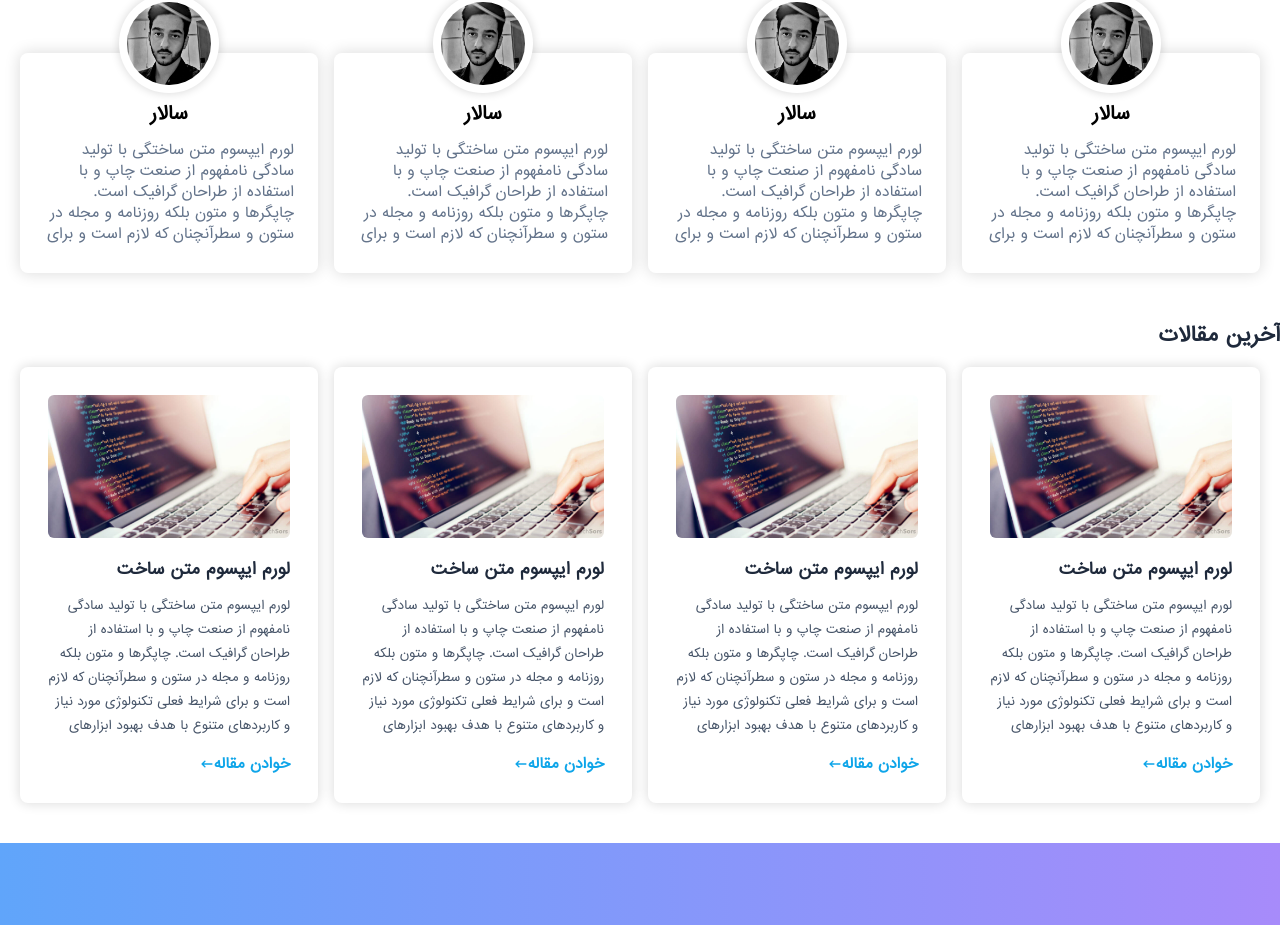
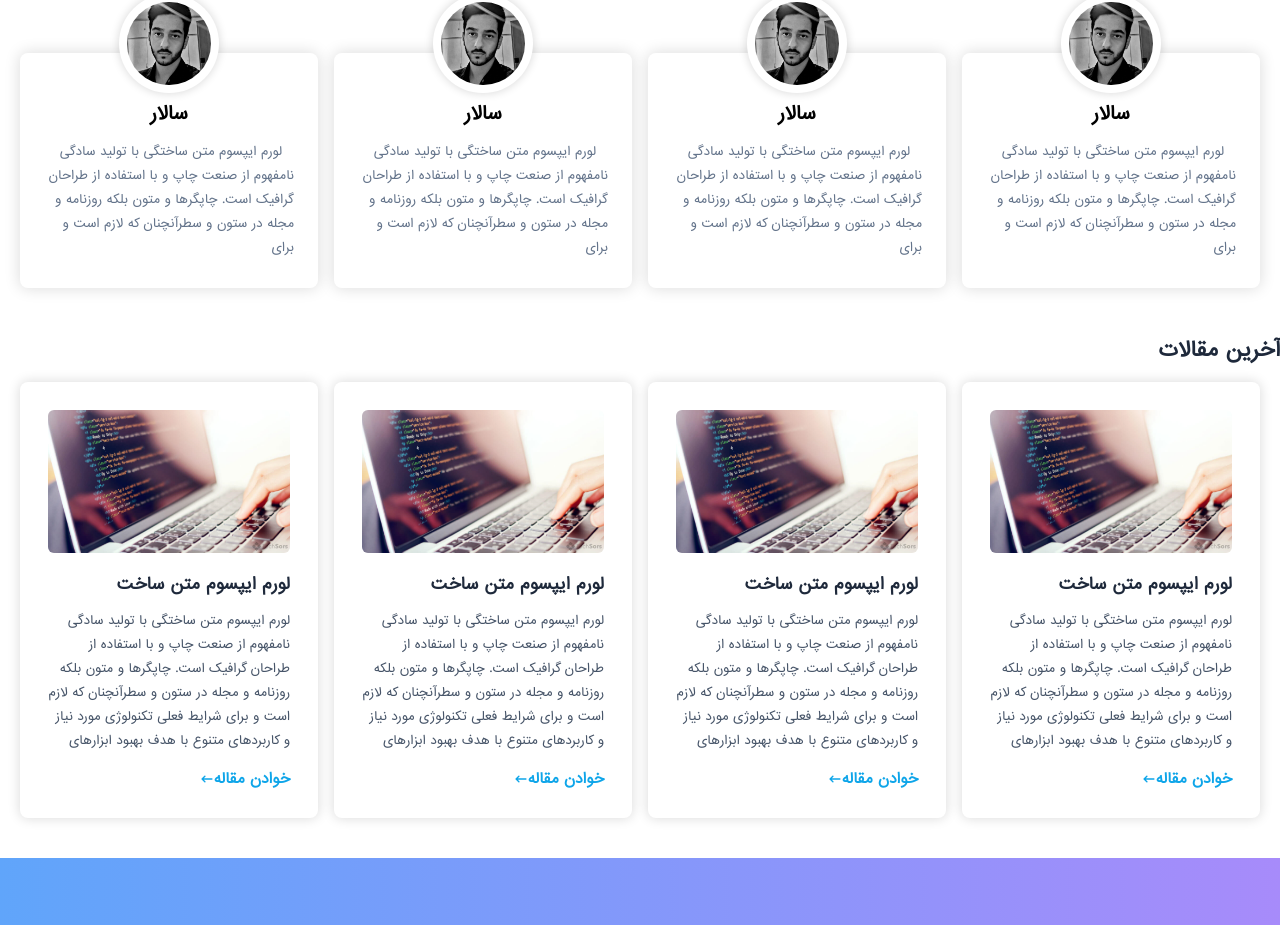
Before and after one commit to ParsaAsdpr/bahr-academy, a React (Create React App) app: page / in a window 1280 px wide. Shown: the part 2169-3094 px from the top of the page. Built offline with nearby package versions, Linux system fonts and the light colour scheme.

Commit message:
fixed some bugs in landing

```diff
--- a/src/components/Teachers/Teacher.jsx
+++ b/src/components/Teachers/Teacher.jsx
@@ -1,14 +1,11 @@
-import React, { Component } from "react";
+import React from "react";
 
-class Teacher extends Component {
-  state = {};
-  render() {
+const Teacher = () => {
     return (
       <div className="w-64 h-48 rounded-xl mx-auto my-24 shadow shadow-zinc-900 bg-white">
         <div className="w-28 h-28 rounded-full mx-auto bg-red-900 relative top-[-50px] shadow-2xl shadow-indigo-500/40"></div>
       </div>
     );
-  }
 }
 
 export default Teacher;
--- a/src/components/Tutors/TutorCard.jsx
+++ b/src/components/Tutors/TutorCard.jsx
@@ -8,7 +8,7 @@ const TutorCard = props => {
             </div>
             <div className='px-6 py-7 rounded-lg flex flex-col justify-center' style={{boxShadow: "0 0 15px 1px #00000022"}}>
                 <h3 className='text-lg font-bold mt-2 text-center py-3'>{props.name}</h3>
-                <p className='text-sm text-slate-500'>{props.about}</p>
+                <p className='text-xs text-slate-500 leading-loose indent-3'>{props.about}</p>
             </div>
         </div>
      );
--- a/src/screens/Landing/Landing.jsx
+++ b/src/screens/Landing/Landing.jsx
@@ -1,4 +1,4 @@
-import React, { Component, Fragment } from "react";
+import React from "react";
 import RecCourses from "../../components/Landing/RecommendedC";
 import RecentArticles from "../../components/Landing/RecentArticles";
 import Advantages from "../../components/Landing/Advantages";
@@ -6,12 +6,14 @@ import Tutors from "../../components/Landing/Tutors";
 import {motion} from "framer-motion";
 import LandingHeader from "../../components/Landing/Header/LandingHeader";
 import AcademyStats from "../../components/Landing/AcademyStats";
+import Categories from "../../components/Landing/Categories/Categories";
 
 const Landing = () => {
   return (
     <motion.div initial={{opacity: 0}} animate={{opacity: 1}} exit={{opacity: 0}} transition={{duration: .5}}>
       <LandingHeader></LandingHeader>
       <AcademyStats></AcademyStats>
+      <Categories></Categories>
       <Advantages></Advantages>
       <RecCourses></RecCourses>
       <Tutors></Tutors>
```
